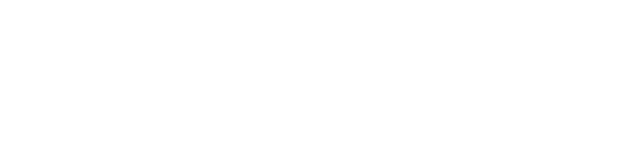
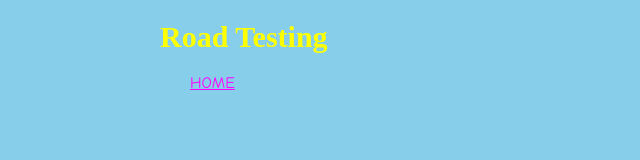
Before and after one commit to pclune18/Project, a plain HTML site: page page3.html in a window 1280 px wide. Shown: the whole page, without its empty margins (0-640 px from the left). Drawn offline with Linux system fonts and the light colour scheme.

Commit message:
Initial commit

```diff
--- a/page3.html
+++ b/page3.html
@@ -1,10 +1,13 @@
 <html>
     <head>
-        <title></title>
+        <title>Road Testing</title>
+<Link rel="stylesheet" type="text/css" href="newstyle.css">
+    </head>
 
-    </head>
-    <h1></h1>
     <body>
+ <h1>Road Testing</h1>
 
+
+ <p><a href="index.html">HOME</a></p>
     </body>
 </html>
```
